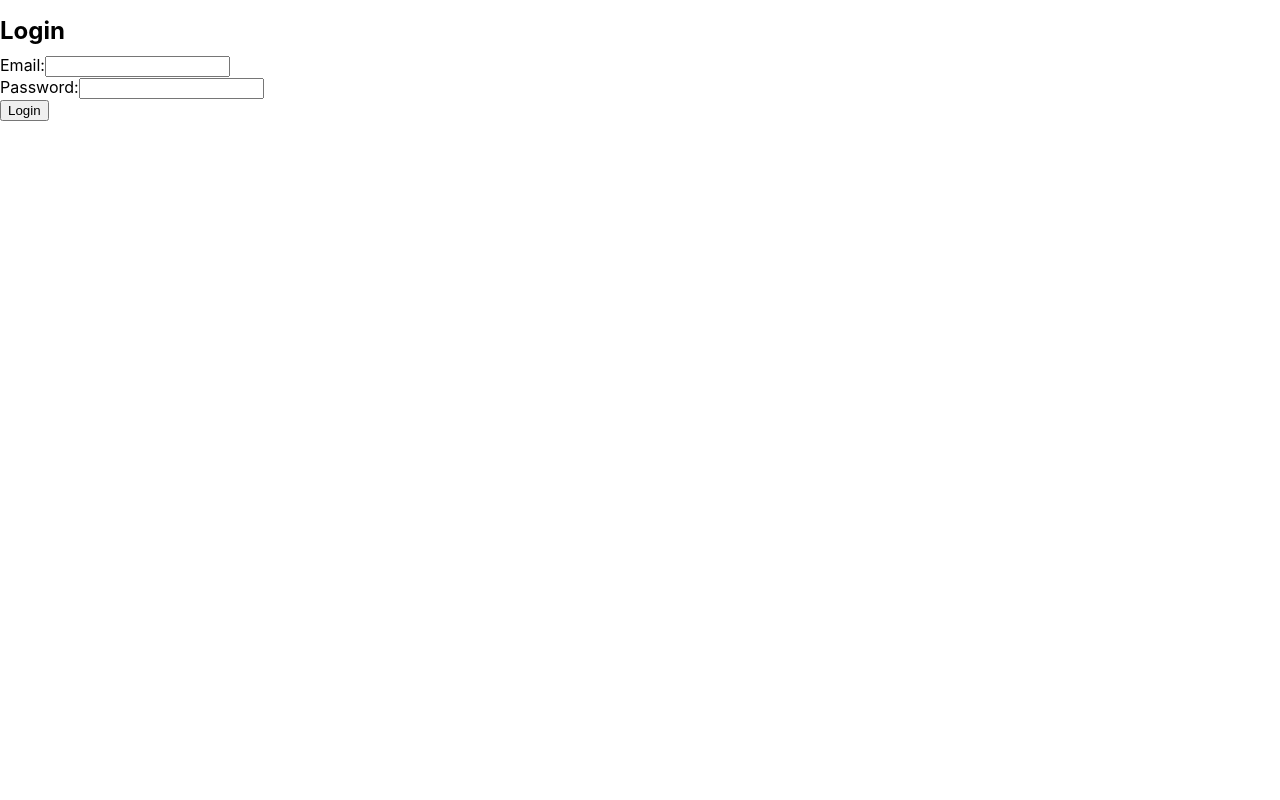
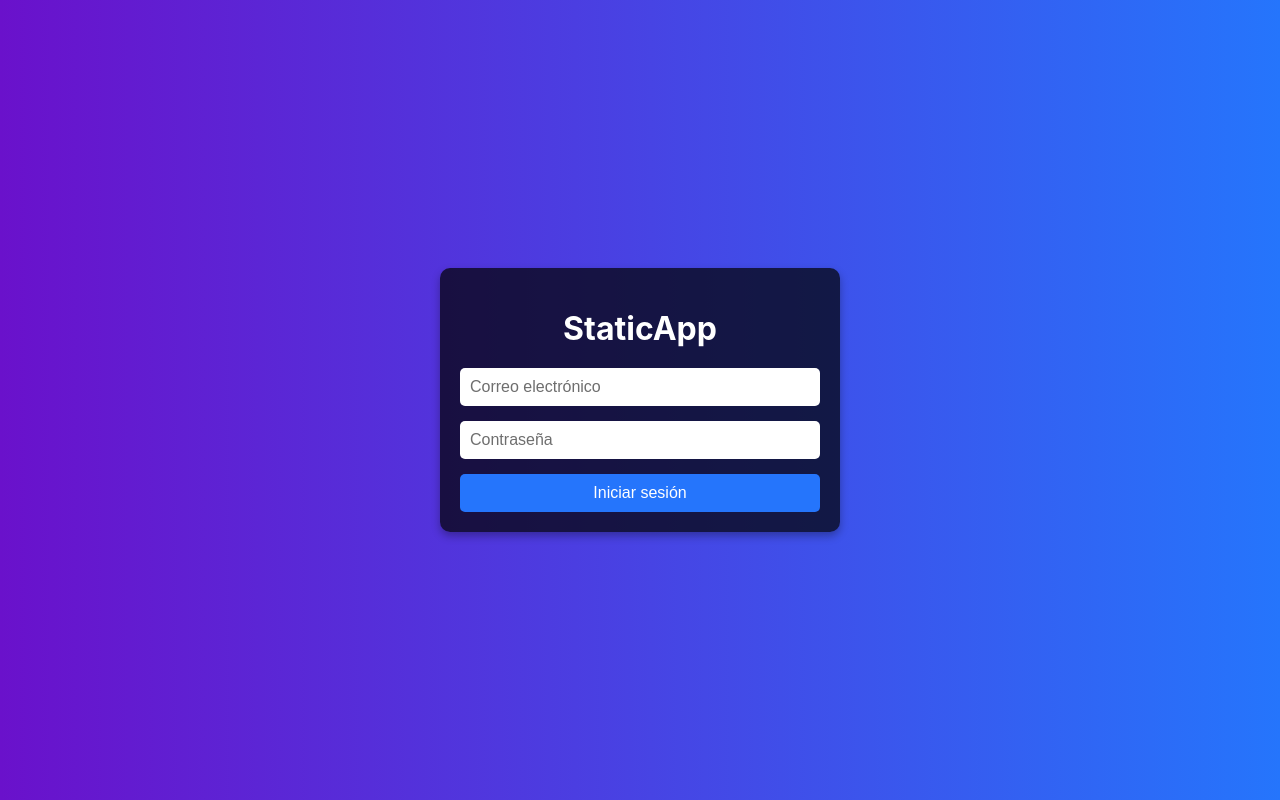
Before and after one commit to MatPede/PDS-Proyecto-2-Front, a React (Create React App) app in the folder proyect2front/: page /login in a window 1280 px wide. Built offline with nearby package versions, Linux system fonts and the light colour scheme.

Commit message:
mid-questions

```diff
--- a/proyect2front/src/App.js
+++ b/proyect2front/src/App.js
@@ -7,6 +7,8 @@ import StudentPage from './pages/StudentPage';
 import TopBar from './components/TopBar';
 import { AuthProvider, useAuth } from './context/AuthContext';
 import DashboardPage from './pages/DashboardPage';
+import AlternativasPage from './pages/Tasks/AlternativasPage'
+import CalculoPage from './pages/Tasks/CalculoPage'
 
 const AppRoutes = () => {
   const { isLogged } = useAuth();
@@ -29,6 +31,18 @@ const AppRoutes = () => {
             element={isLogged ? <DashboardPage /> : <Navigate to="/login" />}
           />
           <Route
+            path="/dashboard"
+            element={isLogged ? <DashboardPage /> : <Navigate to="/login" />}
+          />
+          <Route
+            path="/alternativas"
+            element={isLogged ? <AlternativasPage /> : <Navigate to="/login" />}
+          />
+          <Route
+            path="/calculo"
+            element={isLogged ? <CalculoPage /> : <Navigate to="/login" />}
+          />
+          <Route
             path="/student"
             element={isLogged ? <StudentPage /> : <Navigate to="/login" />}
           />
--- a/proyect2front/src/pages/DashboardPage.css
+++ b/proyect2front/src/pages/DashboardPage.css
@@ -1,34 +1,59 @@
-.dashboard-container {
-    text-align: center;
-    margin-top: 50px;
+/* DashboardPage.css */
+
+.dashboard-page {
+  margin: 0;
+  font-family: 'Arial', sans-serif;
+  background: linear-gradient(to right, #6a11cb, #2575fc);
+  display: flex;
+  justify-content: center;
+  align-items: flex-start; /* Cambiado de center a flex-start */
+  height: 100vh;
+  color: #fff;
+  padding-top: 50px; /* Añadido para mover el contenido hacia abajo */
 }
 
-  h1 {
-    font-size: 24px;
+.dashboard-page .dashboard-page-container {
+  background: rgba(0, 0, 0, 0.7);
+  padding: 20px;
+  border-radius: 10px;
+  box-shadow: 0 4px 8px rgba(0, 0, 0, 0.3);
+  text-align: center;
+  max-width: 600px;
+  width: 100%;
+}
+
+.dashboard-page .dashboard-page-container h1 {
+  margin-bottom: 20px;
+  font-size: 2.5em;
+  color: #fff;
+  text-decoration: underline;
+}
+
+.dashboard-page .tasks-title {
+  text-align: left;
+  font-size: 1.2em;
+  color: #ddd;
   margin-bottom: 10px;
 }
 
-  p {
-    font-size: 18px;
-    margin-bottom: 20px;
+.dashboard-page .button-group {
+  display: flex;
+  justify-content: space-around;
+  margin-top: 20px;
 }
 
-  .button-group {
+.dashboard-page .btn {
+  background: #2575fc;
+  color: #fff;
+  padding: 10px 20px;
+  border-radius: 5px;
+  text-decoration: none;
+  font-size: 1.1em;
+  transition: background 0.3s;
   display: flex;
-    justify-content: center;
-    gap: 20px;
+  align-items: center;
 }
 
-  .btn {
-    display: inline-block;
-    padding: 10px 20px;
-    background-color: #007bff; /* Color azul */
-    color: white;
-    text-decoration: none;
-    border-radius: 5px;
-    transition: background-color 0.3s ease;
+.dashboard-page .btn:hover {
+  background: #1a64d6;
 }
-
-  .btn:hover {
-    background-color: #0056b3; /* Color azul más oscuro al hacer hover */
-  }
--- a/proyect2front/src/pages/DashboardPage.js
+++ b/proyect2front/src/pages/DashboardPage.js
@@ -4,9 +4,10 @@ import './DashboardPage.css';
 
 const DashboardPage = () => {
   return (
-    <div className="dashboard-container">
+    <div className="dashboard-page">
+      <div className="dashboard-page-container">
         <h1>Rozamiento y Poleas</h1>
-      <p>Tareas:</p>
+        <p className="tasks-title">Tareas:</p>
         <div className="button-group">
           <Link to="/test-alternativas" className="btn">
             Test de Alternativas
@@ -16,6 +17,7 @@ const DashboardPage = () => {
           </Link>
         </div>
       </div>
+    </div>
   );
 };
 
--- /dev/null
+++ b/proyect2front/src/pages/LoginPage.css
@@ -0,0 +1,85 @@
+/* LoginPage.css */
+
+* {
+  box-sizing: border-box;
+}
+html, body {
+  margin: 0;
+  padding: 0;
+  overflow: hidden;
+}
+.login-page {
+  display: flex;
+  justify-content: center;
+  align-items: center;
+  min-height: 100vh;
+  background: linear-gradient(to right, #6a11cb, #2575fc);
+  color: #fff;
+}
+
+.login-page .container {
+  background: rgba(0, 0, 0, 0.7);
+  padding: 1.25rem;
+  border-radius: 0.625rem;
+  box-shadow: 0 0.25rem 0.5rem rgba(0, 0, 0, 0.3);
+  width: 100%;
+  max-width: 25rem;
+  text-align: center;
+}
+
+.login-page h1 {
+  margin-bottom: 1.25rem;
+  font-size: 2rem;
+  color: #fff;
+}
+
+.login-page form {
+  display: flex;
+  flex-direction: column;
+}
+
+.login-page input {
+  padding: 0.625rem;
+  margin-bottom: 0.9375rem;
+  border: none;
+  border-radius: 0.3125rem;
+  font-size: 1rem;
+  outline: none;
+  width: 100%;
+  background-color: #fff;
+  color: #333; /* Texto oscuro tenue */
+}
+
+.login-page input::placeholder {
+  color: #6e6e6e; /* Color del texto del placeholder */
+}
+
+.login-page input:focus {
+  box-shadow: 0 0 0.3125rem rgba(255, 255, 255, 0.225);
+}
+
+.login-page button {
+  padding: 0.625rem;
+  border: none;
+  border-radius: 0.3125rem;
+  background: #2575fc;
+  color: #fff;
+  font-size: 1rem;
+  cursor: pointer;
+  transition: background 0.3s;
+}
+
+.login-page button:hover {
+  background: #1a64d6;
+}
+
+.login-page button:disabled {
+  background: #555;
+  cursor: not-allowed;
+}
+
+.login-page .error {
+  margin-top: 0.9375rem;
+  color: #ff6b6b;
+  font-size: 0.9rem;
+}
--- a/proyect2front/src/pages/LoginPage.js
+++ b/proyect2front/src/pages/LoginPage.js
@@ -1,25 +1,26 @@
 import React, { useState } from 'react';
-//import { login } from '../services/apiService';
 import { useAuth } from '../context/AuthContext';
-import { json, useNavigate } from 'react-router-dom';
+import { useNavigate } from 'react-router-dom';
+import './LoginPage.css'; // Asegúrate de que este import esté presente
 
-
-
+// Credenciales predefinidas para el inicio de sesión
 const predefinedCredentials = [
   { email: 'student@mail.com', password: '123456' },
   { email: 'teacher@mail.com', password: '123456' },
-  // Add more predefined combinations as needed
+  // Agrega más combinaciones predefinidas según sea necesario
 ];
 
+// Función de inicio de sesión para validar credenciales
 export const login = (email, password) => {
   const foundUser = predefinedCredentials.find(
     (cred) => cred.email === email && cred.password === password
   );
 
+  // Retorna el estado de éxito y los datos del usuario
   if (foundUser) {
     return {
       success: true,
-      user: foundUser.user,
+      user: foundUser, // Ajusta para retornar el objeto completo del usuario
     };
   } else {
     return {
@@ -28,8 +29,6 @@ export const login = (email, password) => {
     };
   }
 };
-
-
 
 const LoginPage = () => {
   const [email, setEmail] = useState('');
@@ -44,62 +43,52 @@ const LoginPage = () => {
     setLoading(true);
     setError(null);
 
- /*    try {
-      const result = await login(email, password);
-      console.log('Login successful:', result);
-      localStorage.setItem('user', JSON.stringify(result.user));
-      setIsLogged(true);
-      navigate('/');
-    } catch (error) {
-      setError('Error al iniciar sesion.');
-      console.error('Login error:', error);
-    } finally {
-      setLoading(false);
-    } */
     try {
-        const result = await login(email, password);
+      const result = login(email, password);
       if (!result.success) {
-          throw new Error('Invalid email or password');
+        throw new Error('Correo electrónico o contraseña inválidos');
       }
       localStorage.setItem('user', JSON.stringify(result.user));
       setIsLogged(true);
       localStorage.setItem('isLogged', 'true');
       navigate('/');
     } catch (error) {
-        setError('Error al iniciar sesion.');
-        console.error('Login error:', error);
+      setError('Error al iniciar sesión.');
+      console.error('Error de inicio de sesión:', error);
     } finally {
       setLoading(false);
     }
   };
 
   return (
-    <div>
-      <h1>Login</h1>
+    <div className="login-page">
+      <div className="container">
+        <h1>StaticApp</h1>
         <form onSubmit={handleSubmit}>
           <div>
-          <label>Email:</label>
             <input
               type="email"
+              placeholder="Correo electrónico"
               value={email}
               onChange={(e) => setEmail(e.target.value)}
               required
             />
           </div>
           <div>
-          <label>Password:</label>
             <input
               type="password"
+              placeholder="Contraseña"
               value={password}
               onChange={(e) => setPassword(e.target.value)}
               required
             />
           </div>
           <button type="submit" disabled={loading}>
-          {loading ? 'Logging in...' : 'Login'}
+            {loading ? 'Iniciando sesión...' : 'Iniciar sesión'}
           </button>
-        {error && <p style={{ color: 'red' }}>{error}</p>}
+          {error && <p className="error">{error}</p>}
         </form>
+      </div>
     </div>
   );
 };
--- /dev/null
+++ b/proyect2front/src/pages/Tasks/AlternativasPage.js
@@ -0,0 +1,25 @@
+import React from "react";
+import "./AlternativasPage.css";
+import { Link } from 'react-router-dom';
+
+const AlternativasPage = () => {
+  return (
+    <div className="question-container">
+      <h2>Question 1</h2>
+      <div className="question-text">Text for the question</div>
+      <div className="diagram">
+        <img src="diagram.png" alt="Diagram" />
+      </div>
+      <div className="additional-text">More text</div>
+      <div className="answer-box">
+        <input type="text" placeholder="Type your answer here" />
+      </div>
+      <div className="buttons">
+        <button className="exit-button">Exit</button>
+        <button className="submit-button">Submit</button>
+      </div>
+    </div>
+  );
+};
+
+export default AlternativasPage;
--- /dev/null
+++ b/proyect2front/src/pages/Tasks/CalculoPage.css
@@ -0,0 +1,58 @@
+.quiz-container {
+    margin: 10%;
+    display: grid;
+    grid-template-columns: 1fr auto;
+    grid-template-rows: auto auto auto auto 1fr auto;
+    gap: 20px;
+    height: 60vh;
+  }
+
+  .question-title {
+    grid-column: 1 / -1;
+    font-size: 2em;
+    align-self: start;
+  }
+
+  .question-content {
+    grid-column: 1 / 2;
+    display: flex;
+    flex-direction: column;
+    justify-content: center;
+  }
+
+  .question-text, .question-more-text {
+    text-align: center;
+    margin: 0 auto;
+  }
+
+  .question-diagram {
+    margin: 10px auto;
+    max-width: 100%;
+    height: auto;
+  }
+
+  .answer-box {
+    grid-column: 1 / 2;
+    width: 80%;
+    padding: 10px;
+    font-size: 1.2em;
+    margin: 10px auto;
+  }
+
+  .exit-button {
+    grid-column: 2 / 3;
+    justify-self: end;
+    align-self: start;
+  }
+
+  .submit-button {
+    grid-column: 2 / 3;
+    justify-self: end;
+    align-self: end;
+  }
+
+  @media (max-width: 768px) {
+    .quiz-container {
+      margin: 10%;
+    }
+  }
--- /dev/null
+++ b/proyect2front/src/pages/Tasks/CalculoPage.jsx
@@ -0,0 +1,95 @@
+import React, { useState } from 'react';
+import './CalculoPage.css';
+
+const CalculoPage = () => {
+  // State for the variables P and mu
+  const [P, setP] = useState(450);
+  const [mu, setMu] = useState(0.43);
+  const [userAnswer, setUserAnswer] = useState('');
+  const [isCorrect, setIsCorrect] = useState(null);
+  const [tipCount, setTipCount] = useState(0);
+  const [tips, setTips] = useState([]);
+
+  // Calculate the correct answer
+  const correctAnswer = P * mu;
+
+  // Define the margin of error
+  const marginOfError = 1;
+
+  // Tips array
+  const allTips = [
+    "Tip 1: Recuerda que la fuerza de fricción se calcula multiplicando el peso por el coeficiente de fricción.",
+    "Tip 2: El peso es la fuerza ejercida por la gravedad sobre el objeto, P = mg, pero aquí ya te han dado el valor de P.",
+    "Tip 3: Usa la fórmula F = P * mu para encontrar la fuerza necesaria para vencer la fricción."
+  ];
+
+  // Handle answer submission
+  const handleSubmit = () => {
+    const userAnswerNumber = parseFloat(userAnswer);
+    if (userAnswerNumber >= correctAnswer - marginOfError && userAnswerNumber <= correctAnswer + marginOfError) {
+      setIsCorrect(true);
+    } else {
+      setIsCorrect(false);
+    }
+  };
+
+  // Handle requesting a tip
+  const handleGetTip = () => {
+    if (tipCount < allTips.length) {
+      setTips((prevTips) => [...prevTips, allTips[tipCount]]);
+      setTipCount(tipCount + 1);
+    }
+  };
+
+  return (
+    <div className="quiz-container">
+      <div className="exit-button">
+        <button>Exit</button>
+      </div>
+      <h1 className="question-title">Question 1</h1>
+      <div className="question-content">
+        <p className="question-text">
+          Dado el siguiente diagrama, donde F es una fuerza aplicada sobre el objeto de masa M,
+          P es el peso del objeto y mu el coeficiente de friccion entre el objeto y el suelo.
+        </p>
+        <img src="DiagramExample01.png" alt="Diagram Example" className="question-diagram" />
+        <p className="question-more-text">
+          Sabiendo que P = {P}N y mu = {mu} calcule la fuerza necesaria para vencer la friccion estatica.
+        </p>
+      </div>
+      <input
+        type="number"
+        className="answer-box"
+        placeholder="Enter your answer"
+        value={userAnswer}
+        onChange={(e) => setUserAnswer(e.target.value)}
+      />
+      <div className="submit-button">
+        <button onClick={handleSubmit}>Submit</button>
+      </div>
+      {isCorrect !== null && (
+        <div className={`result ${isCorrect ? 'correct' : 'incorrect'}`}>
+          {isCorrect ? (
+            'Correct!'
+          ) : (
+            <>
+              Incorrect. The correct answer is approximately {correctAnswer.toFixed(2)}.
+              {tipCount < allTips.length && (
+                <div className="tip-section">
+                  <button onClick={handleGetTip} className="tip-button">Need a Tip?</button>
+                </div>
+              )}
+            </>
+          )}
+        </div>
+      )}
+      <div className="tips-container">
+        {tips.map((tip, index) => (
+          <p key={index} className="tip">{tip}</p>
+        ))}
+      </div>
+    </div>
+  );
+};
+
+export default CalculoPage;
```
Also changed, not shown: proyect2front/src/pages/Tasks/AlternativasPage.css (added), 1 other file (tests, documents, lock files or other folders). Lines whose indentation alone changed are shown as unchanged.
